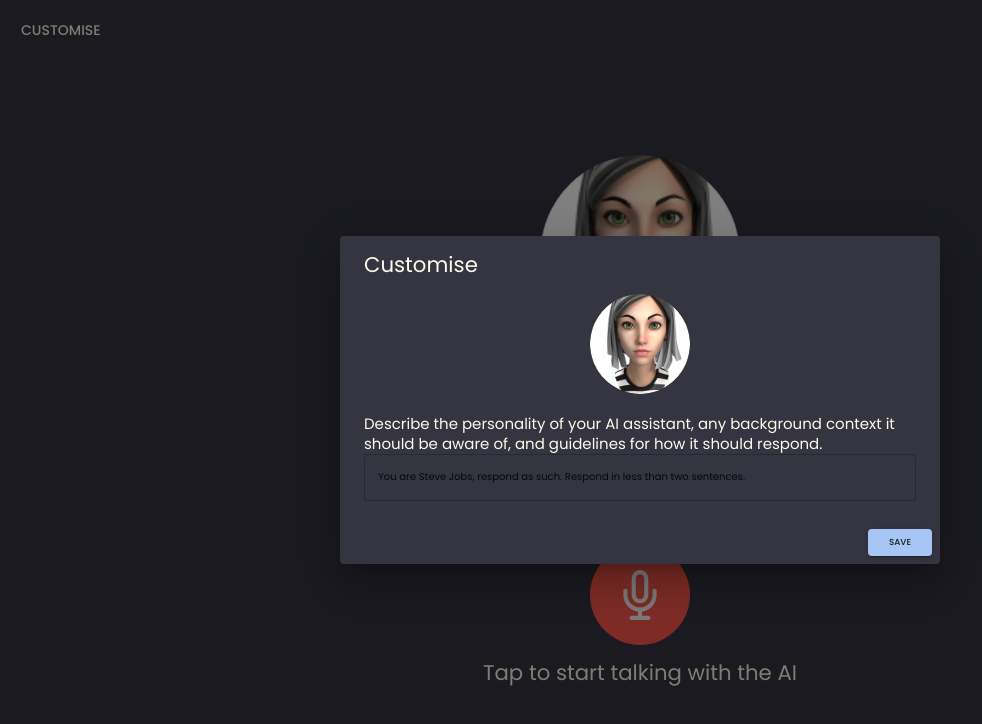
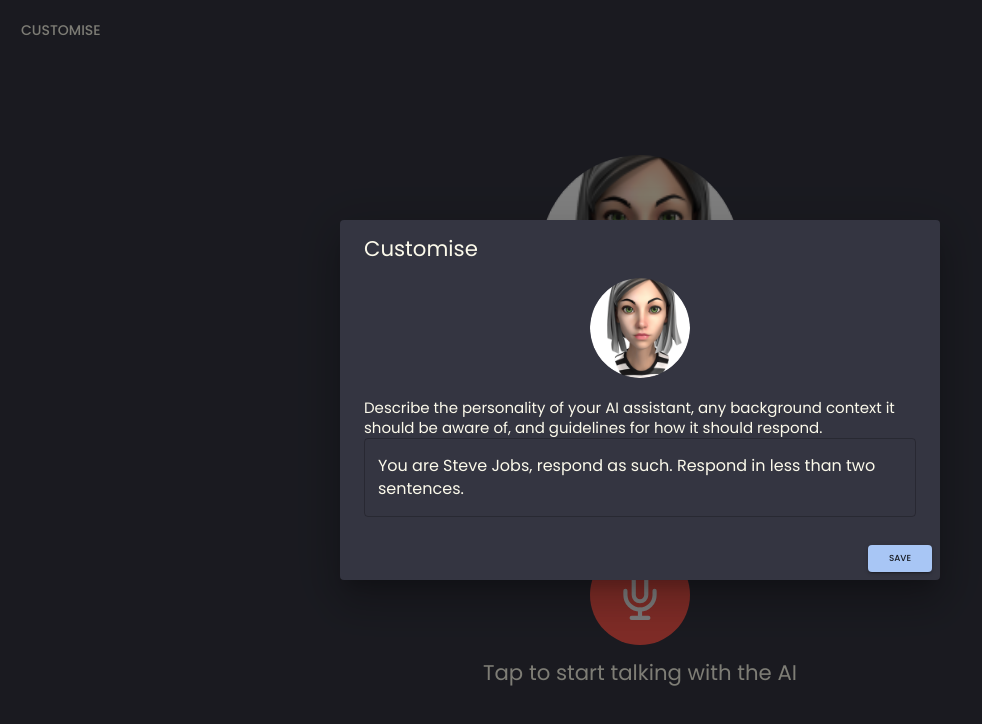
Before and after one commit to srijanmishra/Conversationally, a React (Vite) app in the folder conversationally/frontend/: page / in a window 1280 px wide. Both pictures are taken after a click on the button "CUSTOMISE". Shown: the top 724 px of the page, without its empty margins (0-982 px from the left). Built offline with nearby package versions, Linux system fonts and the light colour scheme; a web font is replaced by a local one.

Commit message:
Correctly sets sys message color and font size

```diff
--- a/conversationally/frontend/src/pages/ChatPage.jsx
+++ b/conversationally/frontend/src/pages/ChatPage.jsx
@@ -11,7 +11,8 @@ import DialogContentText from '@mui/material/DialogContentText';
 import { Avatar, TextField, Typography } from "@mui/material";
 import AudioRecordingHandler from "../utils/audio";
 import img from "/AI_portrait.png";
-
+import theme from '../styles/theme';
+import useTheme from '@mui/material/styles/useTheme';
 
 const audioHandler = new AudioRecordingHandler()
 
@@ -81,6 +82,8 @@ const Customisation = (props) => {
         setOpen(!open);
     }
 
+    const theme = useTheme();
+
     return <>
         <div style={{margin: "10px"}}>
             <Button onClick={toggleOpen} variant="text" size="large" color="secondary">
@@ -104,9 +107,9 @@ const Customisation = (props) => {
                             Describe the personality of your AI assistant, any background context it should be aware of, and guidelines for how it should respond.
                     </Typography>
                 </DialogContentText>
-                <TextField fullWidth={true} multiline={true} onChange={e=>{
+                <TextField fullWidth={true} multiline={true} variant="outlined" onChange={e=>{
                     props.handleConfigChange({"systemMessage": e.target.value})
-                }} value={props.config.systemMessage} />
+                }} value={props.config.systemMessage} InputProps={{style: {color: theme.palette.secondary.main, fontSize: "16px"}}}/>
             </DialogContent>
             <DialogActions>
                 <Button onClick={toggleOpen} variant="contained">Save</Button>
--- a/conversationally/frontend/src/styles/theme.jsx
+++ b/conversationally/frontend/src/styles/theme.jsx
@@ -24,6 +24,20 @@ const theme = createTheme({
         },
     },
     components: {
+        MuiTextField: {
+            defaultProps: {
+                variant: 'outlined',
+                color: 'secondary',
+                fullWidth: true,
+                sx: {
+                    '& .MuiTextField-root': {
+                            color: secondary,
+                            borderColor: secondary,
+                            fontSize: "20px"
+                        },
+                },
+            },
+        },
         MuiDialog: {
             defaultProps: {
                 sx: { //You can copy the code below in your theme
```
